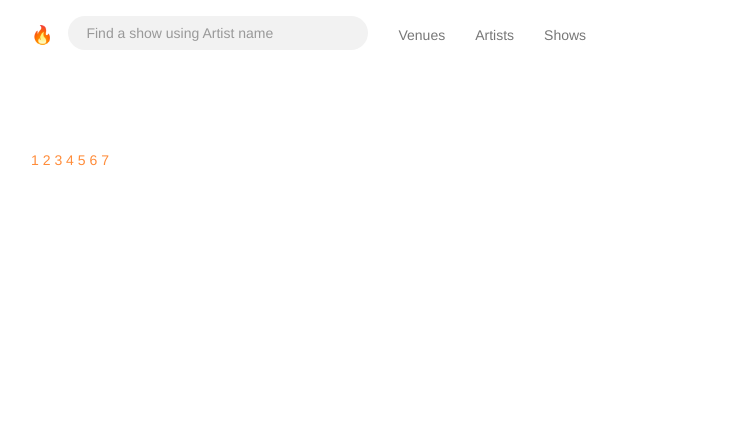
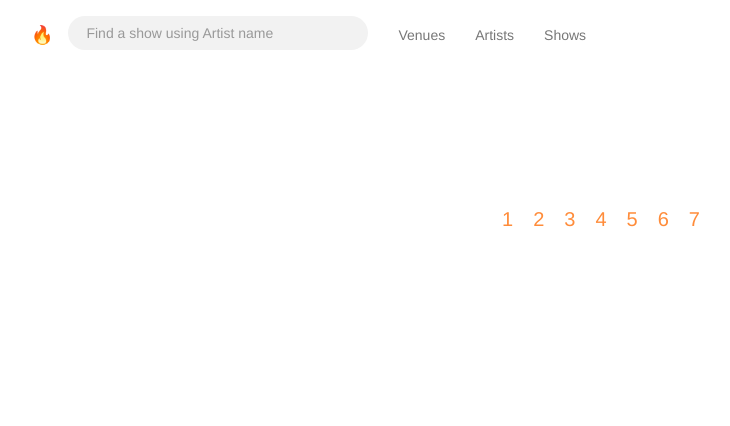
Before and after one commit to AKAlmalki/CPCS-404-Project, a Flask app: page /shows in a window 1280 px wide. Shown: the top 426 px of the page, without its empty margins (39-769 px from the left). Run offline with Flask 2, Linux system fonts and the light colour scheme; data that the repository does not hold is empty; some libraries are stand-ins or nearby versions.

Commit message:
Update main.css

```diff
--- a/static/css/main.css
+++ b/static/css/main.css
@@ -322,12 +322,31 @@
   font-size: 16px;
 }
 
+/* Page buttons */
+
+.page-button-container {
+  margin: 40px 100px;
+  display: flex;
+  justify-content: center;
+  align-items: center;
+}
+
+.page-button {
+  padding: 15px 10px;
+  font-size: 20px;
+}
+
+/* Responsive */
+
 @media (min-width: 700px) {
   .show-item {
     min-width: 200px;
     max-width: 250px;
     min-height: 400px;
     max-height: 420px;
+  }
+  .show-img {
+    height:150px;
   }
 }
 
@@ -342,6 +361,9 @@
     min-height: 450px;
     max-height: 500px;
   }
+  .show-img {
+    height:200px;
+  }
 }
 
 @media (min-width: 1200px) {
@@ -351,4 +373,7 @@
     min-height: 500px;
     max-height: 600px;
   }
+  .show-img {
+    height:280px;
+  }
 }
```
